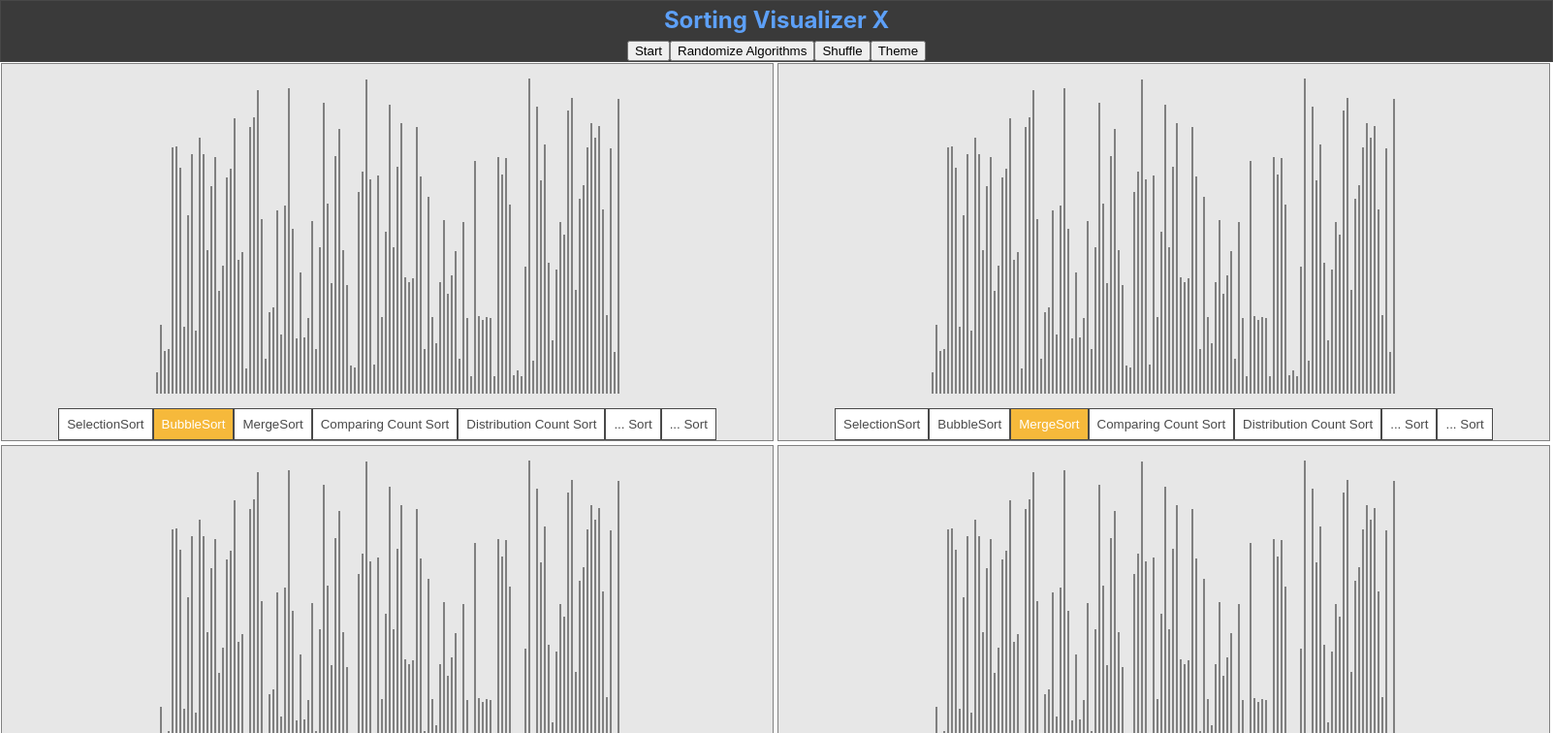
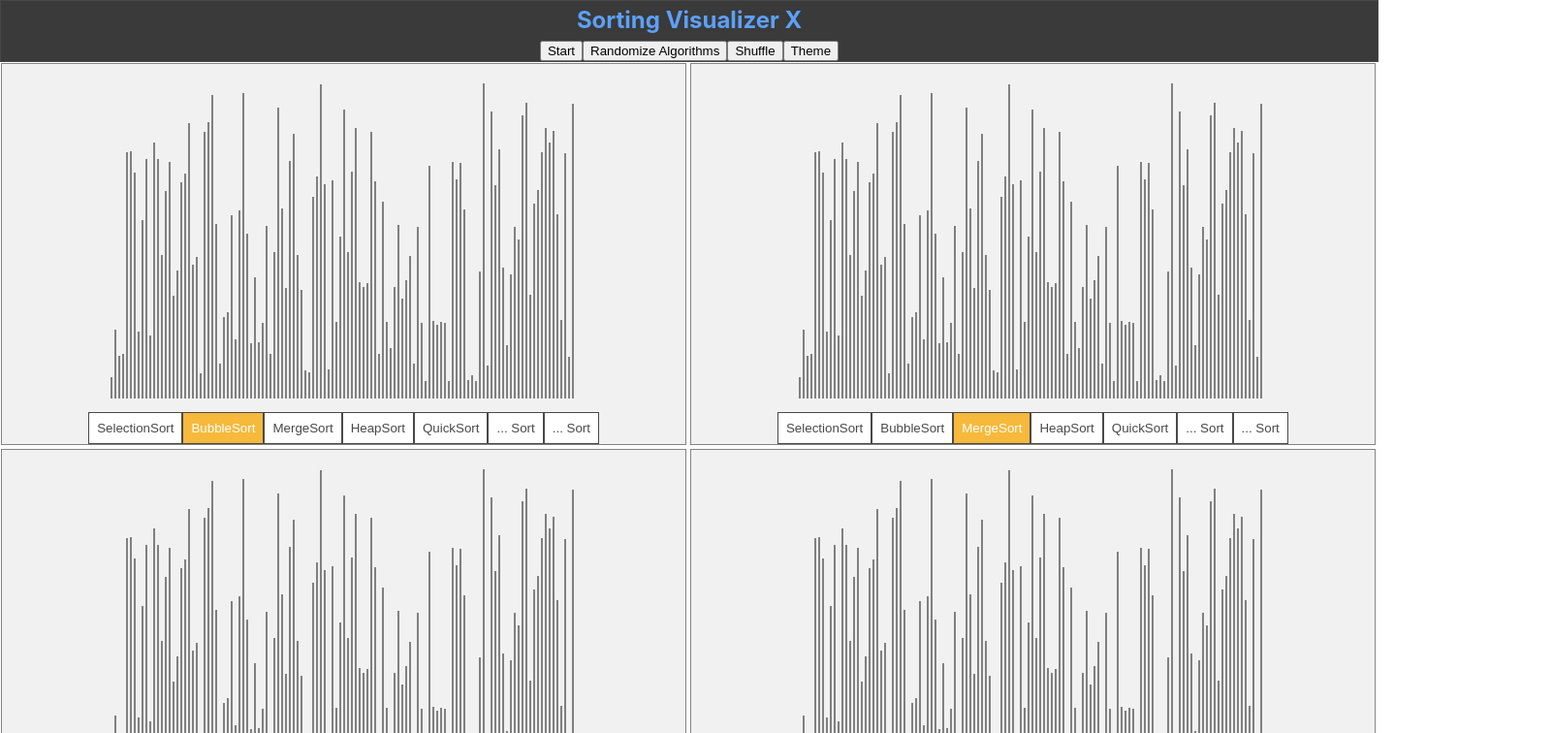
Before and after one commit to jwong12/SortingVisualizer, a React (Create React App) app: page / in a window 1280 px wide. Shown: the top 756 px of the page at 97% size, 1602 px wide, since content can reach past the window. Built offline with nearby package versions, Linux system fonts and the light colour scheme.

Commit message:
redesign fix and height of each component and change their colors

```diff
--- a/src/App.css
+++ b/src/App.css
@@ -5,11 +5,11 @@
 
 .grid {
   display: grid;
-  grid-template-columns: repeat(auto-fill, minmax(795px, 1fr));
+  grid-template-columns: repeat(auto-fill, minmax(700px, 1fr));
   /* grid-auto-rows: minmax(50px, auto); */
   grid-gap: 0.1em;
-  min-width:1600px;
-  min-height: 92vh;
+  min-width:1420px;
+  min-height: 92.5vh;
 }
 
 .App-header {
--- a/src/SortingVisualizerX/Navbar.css
+++ b/src/SortingVisualizerX/Navbar.css
@@ -2,7 +2,7 @@
     background-color: #3a3a3a;
     border: solid 1px rgba(85, 85, 85, 0.5);
     min-height: 7vh;
-    min-width:1600px;
+    min-width:1420px;
 }
 
 h2 {
--- a/src/SortingVisualizerX/SortingVisualizer.css
+++ b/src/SortingVisualizerX/SortingVisualizer.css
@@ -1,6 +1,6 @@
 .canvas {
     border: solid 1px rgb(105, 105, 105, 0.8);
-    background-color: rgb(231, 231, 231);
+    background-color: rgb(241, 241, 241);
     display: flex;
     align-items: center;
     margin: 1px;
@@ -8,26 +8,20 @@
 
 .canvas-content {
     margin: auto;
-    padding-top: 15px;
-    width: 750px;
 }
 
 .array-container {
     justify-content: center;
-    min-width: 750px;
-    height: 340px;
-    /* display: table-cell;
-    vertical-align: middle; */
+    padding: 15px 0 10px;
 }
 
-.array-bar {
+.array-bar, .static-bar {
     width: 2px;
     display: inline-block;
     margin: 0 1px;
 }
 
 .algo-bar {
-    /* height: 28px; */
     display: flex;
     justify-content: center;
 }
--- a/src/SortingVisualizerX/SortingVisualizer.jsx
+++ b/src/SortingVisualizerX/SortingVisualizer.jsx
@@ -5,8 +5,10 @@ import './SortingVisualizer.css';
 const algorithmArray = ['selectionSort', 'bubbleSort', 'mergeSort'];
 const NUMBER_OF_ARRAY_BARS = 120; // for testing
 const ANIMATION_SPEED_MS = 2;
-const PRIMARY_COLOR = 'grey';
-const SECONDARY_COLOR = 'red';
+const PRIMARY_COLOR = 'darkkhaki';
+const SECONDARY_COLOR = 'tomato';
+const SORTED_COLOR = 'deepskyblue';
+const DEFAULT_COLOR = 'grey';
 
 class SortingVisualizer extends Component {
     constructor(props) {
@@ -35,9 +37,17 @@ class SortingVisualizer extends Component {
     componentDidUpdate(prevProps, prevState) {
         if(prevProps.array !== this.props.array) {
             // this.testSortingAlgorithms();
+            const node = this.componentRef.current;
+            const arrayBars = node.getElementsByClassName('array-bar');
+
+            for(let i = 0; i < arrayBars.length; i++) {
+                arrayBars[i].style.backgroundColor = DEFAULT_COLOR;
+            }
+            const shuffleArray = [...this.props.array];
+
             this.setState({
                 [this.componentRef.current]: {
-                    array: [...this.props.array],
+                    array: shuffleArray,
                     algorithm: prevState[this.componentRef.current].algorithm
                 }
             });
@@ -97,13 +107,13 @@ class SortingVisualizer extends Component {
 
                     setTimeout(() => {
                         const barStyle = arrayBars[barsIndex++].style;
-                        barStyle.backgroundColor = 'green';
+                        barStyle.backgroundColor = SORTED_COLOR;
                     }, ANIMATION_SPEED_MS);
 
                     if(++n === 119) {
                         setTimeout(() => {
                             const barStyle = arrayBars[n].style;
-                            barStyle.backgroundColor = 'green';
+                            barStyle.backgroundColor = SORTED_COLOR;
                         }, ANIMATION_SPEED_MS);
                     }
                 }, i * ANIMATION_SPEED_MS);
@@ -157,13 +167,13 @@ class SortingVisualizer extends Component {
                     if(barTwoIdx === n || barOneIdx === n) {
                         setTimeout(() => {
                             const barStyle = arrayBars[barsIndex--].style;
-                            barStyle.backgroundColor = 'green';
+                            barStyle.backgroundColor = SORTED_COLOR;
                         }, ANIMATION_SPEED_MS);
 
                         if(--n === 0) {
                             setTimeout(() => {
                                 const barStyle = arrayBars[0].style;
-                                barStyle.backgroundColor = 'green';
+                                barStyle.backgroundColor = SORTED_COLOR;
                             }, ANIMATION_SPEED_MS);
                         }
                     }
@@ -197,7 +207,7 @@ class SortingVisualizer extends Component {
                     const barOneStyle = arrayBars[barOneIdx].style;
 
                     setTimeout(() => {
-                        barOneStyle.backgroundColor = 'green';
+                        barOneStyle.backgroundColor = SORTED_COLOR;
                     }, i * ANIMATION_SPEED_MS * 3);
                 }
 
@@ -210,7 +220,7 @@ class SortingVisualizer extends Component {
 
                     if(animations[i].length === 3) {
                         setTimeout(() => {
-                            barOneStyle.backgroundColor = 'green';
+                            barOneStyle.backgroundColor = SORTED_COLOR;
                         }, 0);
                     }
                 }, i * ANIMATION_SPEED_MS * 3);
@@ -292,18 +302,19 @@ class SortingVisualizer extends Component {
                                 className="array-bar"
                                 key={i}
                                 style={{
-                                    backgroundColor: 'grey',
+                                    backgroundColor: DEFAULT_COLOR,
                                     height: `${value}px`
                                 }}
                             ></div>);
                         })}
+                        <div className="static-bar" style={{ height: `330px` }}></div>
                     </div>
                     <div className="algo-bar">
                         <button className="algo-buttons" id="selectionSort" onClick={() => this.handleClickAlgoButton(algorithmArray[0])}>SelectionSort</button>
                         <button className="algo-buttons" id="bubbleSort" onClick={() => this.handleClickAlgoButton(algorithmArray[1])}>BubbleSort</button>
                         <button className="algo-buttons" id="mergeSort" onClick={() => this.handleClickAlgoButton(algorithmArray[2])}>MergeSort</button>
-                        <button className="algo-buttons" >Comparing Count Sort</button>
-                        <button className="algo-buttons" >Distribution Count Sort</button>
+                        <button className="algo-buttons" >HeapSort</button>
+                        <button className="algo-buttons" >QuickSort</button>
                         <button className="algo-buttons" >... Sort</button>
                         <button className="algo-buttons" >... Sort</button>
                     </div>
```
